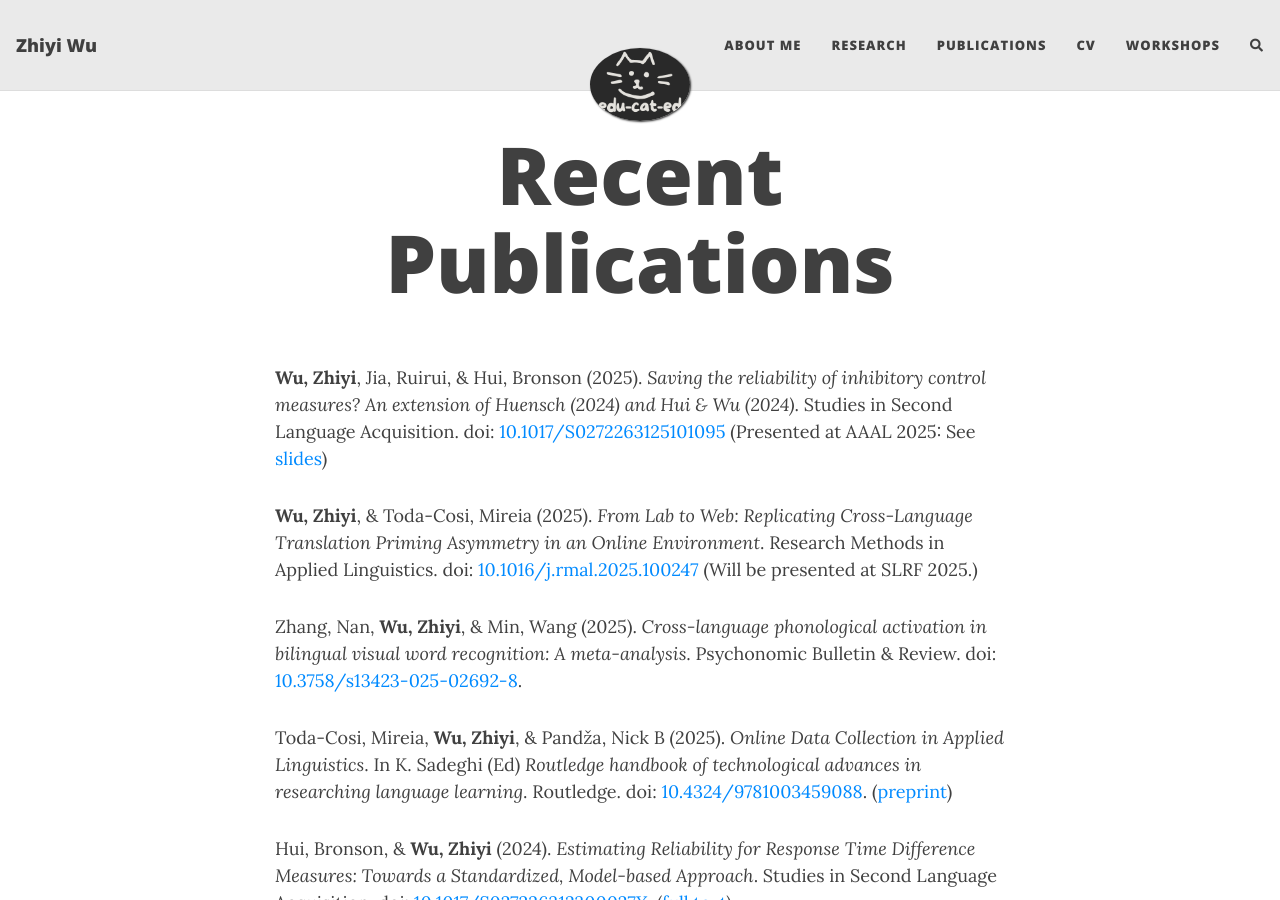
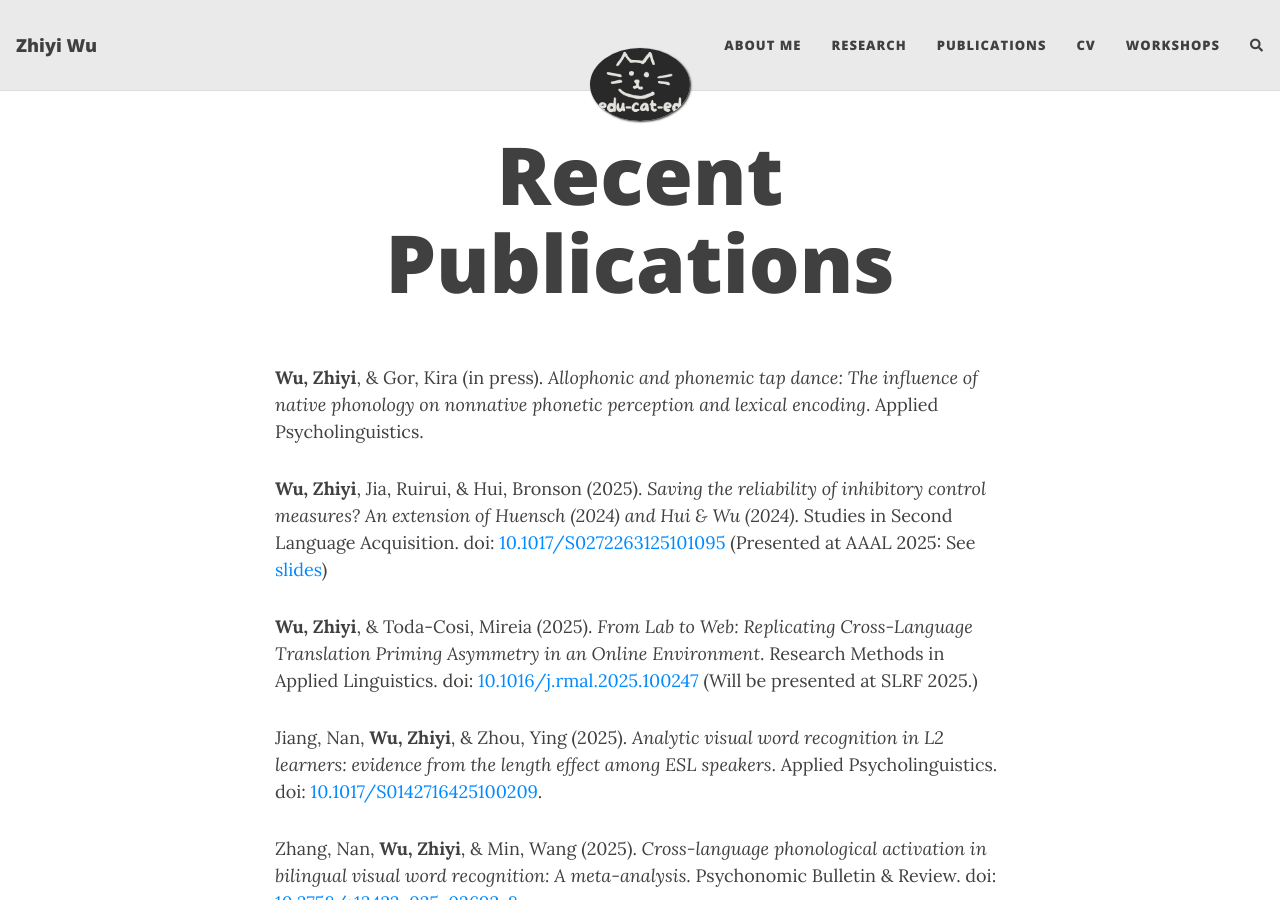
Before and after one commit to Zhiyijenny/Zhiyijenny.github.io, a Jekyll site: the page built from Publications.md, in a window 1280 px wide and 900 px high. Built offline with Jekyll 4.4.1, drawn with Linux system fonts in a browser that asks for light colours; nearby versions of some CDN libraries; comment, search, counter and statistics services are not loaded.

Commit message:
Add new publications to Publications.md

```diff
--- a/Publications.md
+++ b/Publications.md
@@ -3,9 +3,13 @@ layout: page
 title: Recent Publications
 ---
 
+**Wu, Zhiyi**, & Gor, Kira (in press). _Allophonic and phonemic tap dance: The influence of native phonology on nonnative phonetic perception and lexical encoding_. Applied Psycholinguistics.
+
 **Wu, Zhiyi**, Jia, Ruirui, & Hui, Bronson (2025). _Saving the reliability of inhibitory control measures? An extension of Huensch (2024) and Hui & Wu (2024)_. Studies in Second Language Acquisition. doi: [10.1017/S0272263125101095](https://www.cambridge.org/core/journals/studies-in-second-language-acquisition/article/saving-the-reliability-of-inhibitory-control-measures-an-extension-of-huensch-2024-and-hui-and-wu-2024/D87F2E07641C7D842198EBDC7687CEC8) (Presented at AAAL 2025: See [slides](https://docs.google.com/presentation/d/1uBD1XfeauY1oTm13Yb3KUiDGJaBn3scHv-0sLwnDm_w/edit?usp=sharing))
 
 **Wu, Zhiyi**, & Toda-Cosi, Mireia (2025). _From Lab to Web: Replicating Cross-Language Translation Priming Asymmetry in an Online Environment_. Research Methods in Applied Linguistics. doi: [10.1016/j.rmal.2025.100247](https://www.sciencedirect.com/science/article/pii/S2772766125000680) (Will be presented at SLRF 2025.)
+
+Jiang, Nan, **Wu, Zhiyi**, & Zhou, Ying (2025). _Analytic visual word recognition in L2 learners: evidence from the length effect among ESL speakers_. Applied Psycholinguistics. doi: [10.1017/S0142716425100209](https://www.cambridge.org/core/journals/applied-psycholinguistics/article/analytic-visual-word-recognition-in-l2-learners-evidence-from-the-length-effect-among-esl-speakers/2D6E5E7926286BC7B03B3F9B235E0149).
 
 Zhang, Nan, **Wu, Zhiyi**, & Min, Wang (2025). _Cross-language phonological activation in bilingual visual word recognition: A meta-analysis_. Psychonomic Bulletin & Review. doi: [10.3758/s13423-025-02692-8](https://link.springer.com/article/10.3758/s13423-025-02692-8).
 
```
